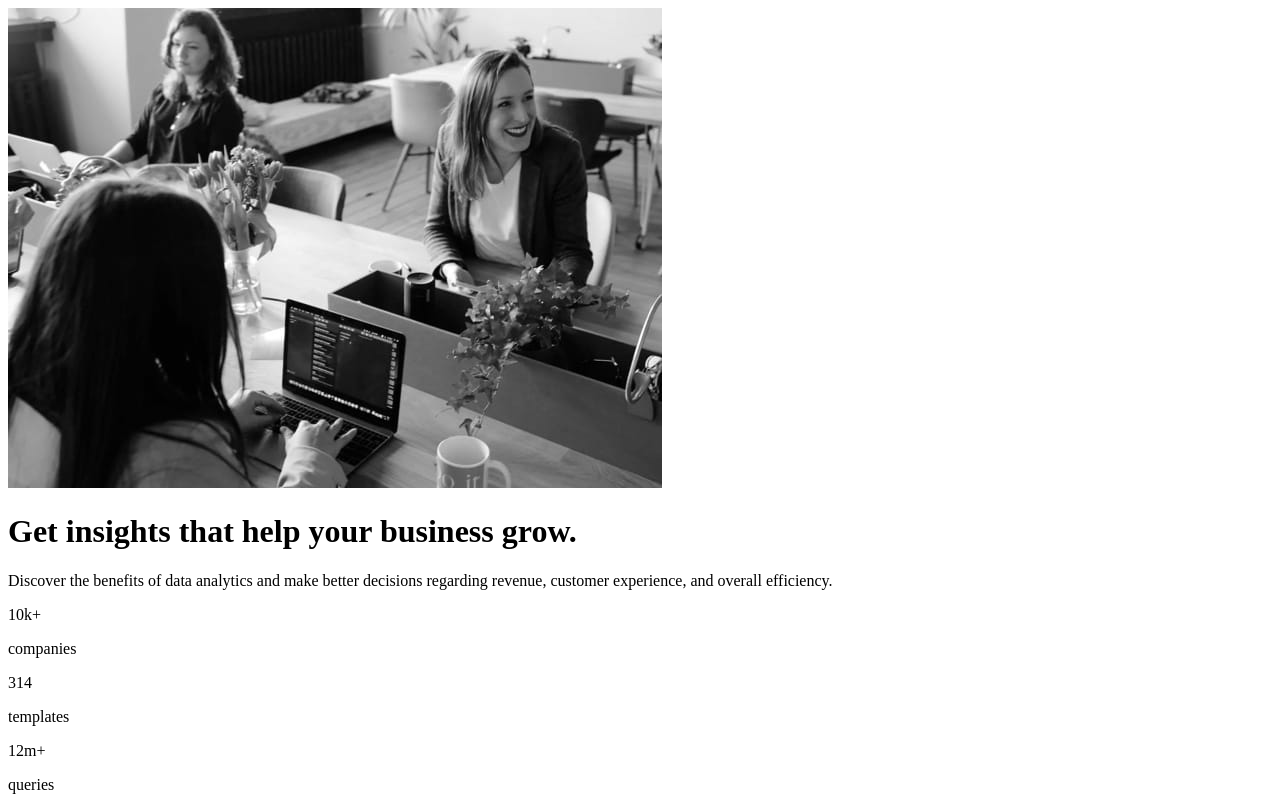
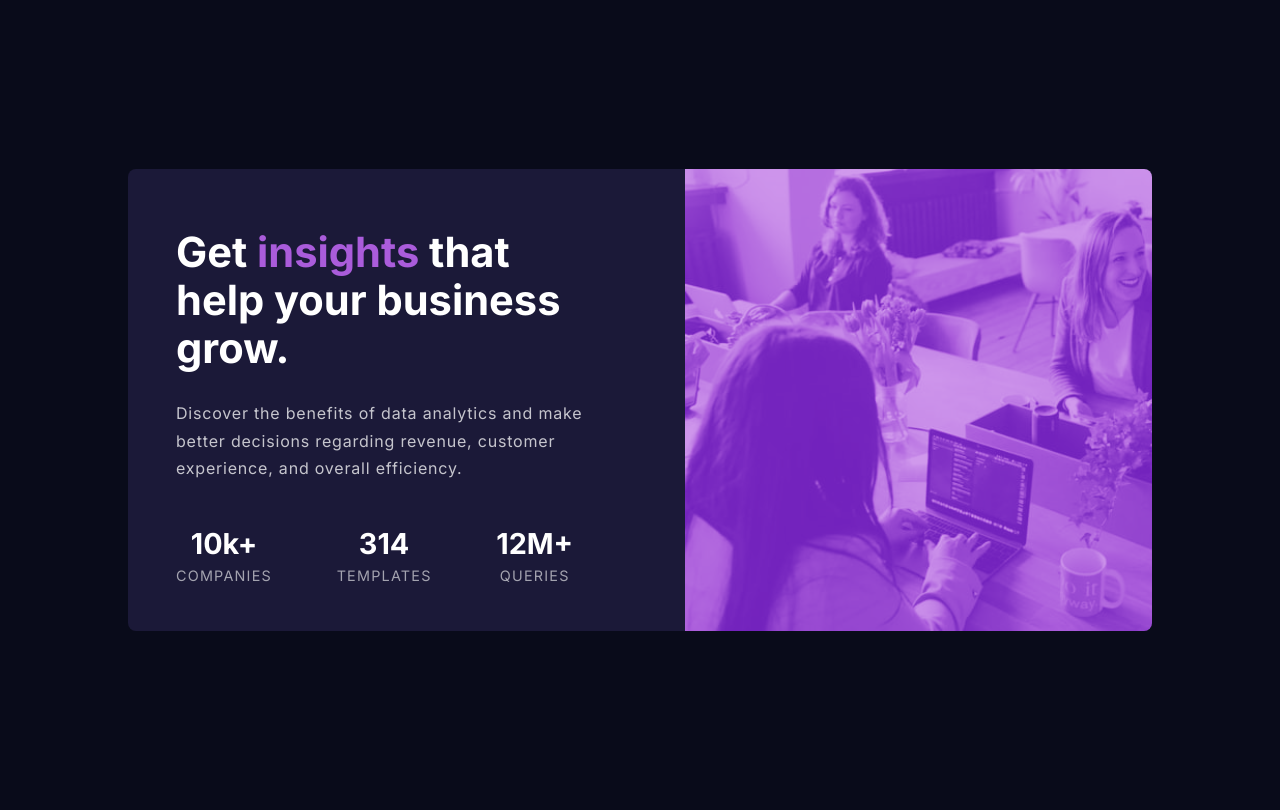
Before and after one commit to dennismontores/fem-stats-preview-card-component, a plain HTML site: page index.html in a window 1280 px wide. Drawn offline with Linux system fonts and the light colour scheme.

Commit message:
Finishing Challenge

```diff
--- a/css/style.css
+++ b/css/style.css
@@ -0,0 +1,130 @@
+* {
+    box-sizing: border-box;
+}
+
+:root {
+    --main-bg: hsl(233, 47%, 7%);
+    --card-bg: hsl(244, 38%, 16%);
+    --soft-violet: hsl(277, 64%, 61%);
+    --main-heading: hsl(0, 0%, 100%);
+    --main-paragraph: hsla(0, 0%, 100%, 0.75);
+    --stat-headings: hsla(0, 0%, 100%, 0.6);
+}
+
+body {
+    font-family: 'Inter', sass-serif;
+    background-color: var(--main-bg);
+}
+
+.app {
+    display: flex;
+    justify-content: center;
+    align-items: center;
+    font-size: 10px;
+}
+
+.card {
+    overflow: hidden;
+    width: 325px;
+    min-width: 325px;
+    margin-top: 5rem;
+    margin-bottom: 5rem;
+    background-color: var(--card-bg);
+    border-radius: 0.5rem;
+}
+
+.card .card__header .card__image {
+    width: 100%;
+    height: 15rem;
+    background-image: url('../images/image-header-mobile.jpg');
+    background-color: var(--soft-violet);
+    background-size: cover;
+    background-blend-mode: soft-light;
+}
+
+.card .card__body {
+    text-align: center;
+    padding: 1.4rem;
+}
+
+.card .card__title {
+    color: var(--main-heading);
+    font-size: 1.7rem;
+    font-weight: 700;
+}
+
+.card .card__description {
+    color: var(--main-paragraph);
+    font-size: 0.9rem;
+    font-weight: 400;
+    line-height: 1.7rem;
+    letter-spacing: 0.8px;
+}
+
+.soft-violet {
+    color: var(--soft-violet);
+}
+
+.card .card__body .summaries {
+    display: flex;
+    flex-direction: column;
+}
+
+.card .card__body .summaries .summary .summary__total {
+    margin-bottom: 0.5rem;
+    font-size: 1.8rem;
+    font-weight: 700;
+    color: var(--main-heading);
+}
+
+.card .card__body .summaries .summary .summary__type {
+    margin-top: 0;
+    color: var(--stat-headings);
+    font-size: 0.9rem;
+    text-transform: uppercase;
+    letter-spacing: 1.2px;
+}
+
+@media screen and (min-width: 1024px) {
+    .app {
+        height: 100vh;
+    }
+
+    .card {
+        display: flex;
+        flex-direction: row;
+        width: 80%;
+        max-width: 1440px;
+    }
+
+    .card .card__header {
+        order: 1;
+        width: 115%;
+    }
+
+    .card .card__title {
+        text-align: left;
+        font-size: 2.6rem;
+    }
+
+    .card .card__header .card__image {
+        height: 100%;
+        min-height: 415px;
+        background-image: url('../images/image-header-desktop.jpg');
+    }
+
+    .card .card__body {
+        padding: 2rem 5rem 2rem 3rem;
+    }
+
+    .card .card__description {
+        text-align: left;
+        font-size: 1rem;
+    }
+
+    .card .card__body .summaries {
+        flex-direction: row;
+        justify-content: space-between;
+        margin-right: 2rem;
+    }
+}
--- a/index.html
+++ b/index.html
@@ -12,21 +12,28 @@
         />
 
         <title>Frontend Mentor | Stats preview card component</title>
+        <link rel="preconnect" href="https://fonts.gstatic.com" />
+        <link
+            href="https://fonts.googleapis.com/css2?family=Inter:wght@400;700&display=swap"
+            rel="stylesheet"
+        />
+        <link
+            href="https://fonts.googleapis.com/css2?family=Lexend+Deca&display=swap"
+            rel="stylesheet"
+        />
+        <link rel="stylesheet" href="./css/normalize.css" />
         <link rel="stylesheet" href="./css/style.css" />
     </head>
     <body>
         <main class="app">
             <div class="card">
                 <div class="card__header">
-                    <img
-                        src="./images/image-header-mobile.jpg"
-                        alt=""
-                        class="card__image"
-                    />
+                    <div class="card__image"></div>
                 </div>
                 <div class="card__body">
                     <h1 class="card__title">
-                        Get insights that help your business grow.
+                        Get <span class="soft-violet">insights</span> that help
+                        your business grow.
                     </h1>
                     <p class="card__description">
                         Discover the benefits of data analytics and make better
@@ -43,7 +50,7 @@
                             <p class="summary__type">templates</p>
                         </div>
                         <div class="summary">
-                            <p class="summary__total">12m+</p>
+                            <p class="summary__total">12M+</p>
                             <p class="summary__type">queries</p>
                         </div>
                     </div>
```
Also changed, not shown: css/normalize.css (added).
